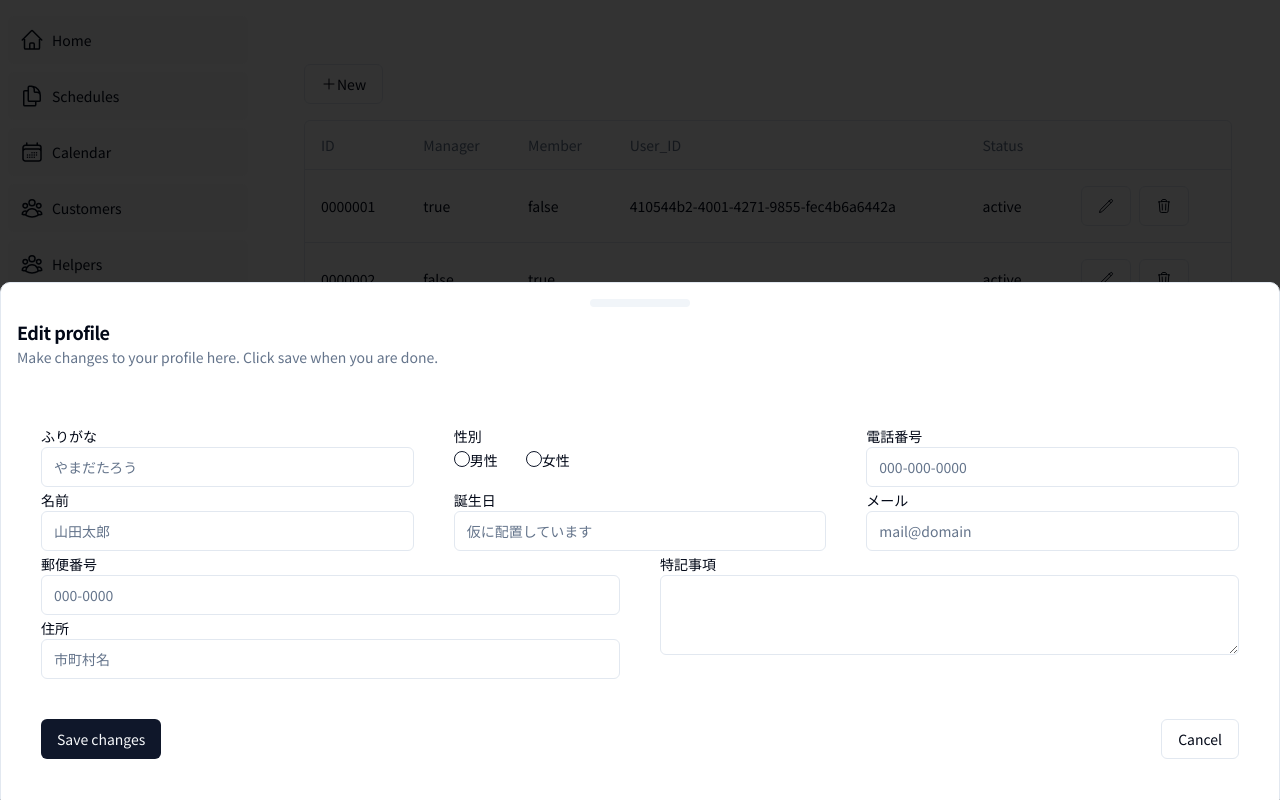
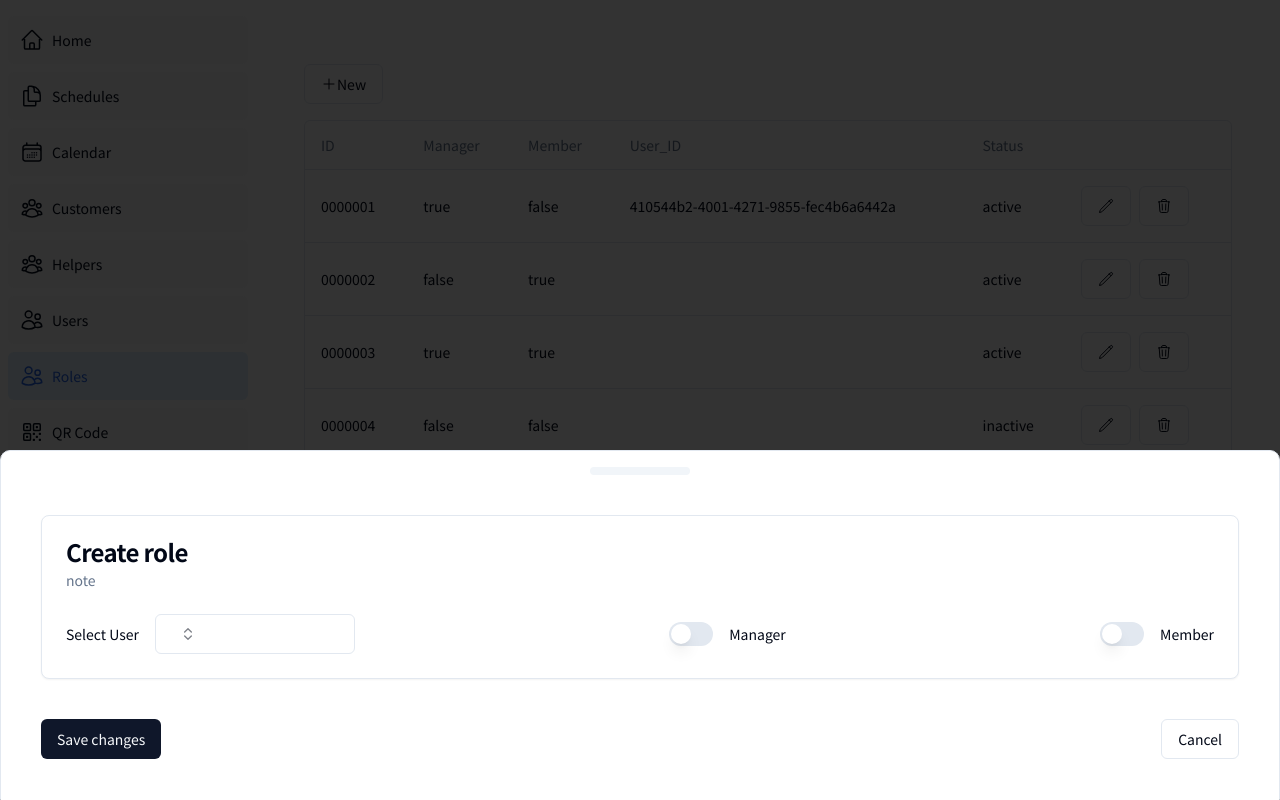
Before and after one commit to Takashi-Matsumura/nextjs-shadcn, a Next.js app: page /dashboard/role in a window 1280 px wide. Both pictures are taken after a click on the button "New". Built offline with nearby package versions, Linux system fonts and the light colour scheme.

Commit message:
Add @radix-ui/react-switch package and update role form in datatable-toolbar and datatable-columns

```diff
--- a/package.json
+++ b/package.json
@@ -20,6 +20,7 @@
     "@radix-ui/react-select": "^2.0.0",
     "@radix-ui/react-separator": "^1.0.3",
     "@radix-ui/react-slot": "^1.0.2",
+    "@radix-ui/react-switch": "^1.0.3",
     "@tanstack/react-table": "^8.11.3",
     "@types/bcrypt": "^5.0.2",
     "@vercel/postgres": "^0.5.1",
--- a/src/app/ui/role/datatable-columns.tsx
+++ b/src/app/ui/role/datatable-columns.tsx
@@ -18,6 +18,8 @@ import {
   DialogHeader,
   DialogTitle,
   DialogTrigger,
+  DialogFooter,
+  DialogClose,
 } from "@/components/ui/dialog";
 
 import { PencilIcon, TrashIcon } from "@heroicons/react/24/outline";
@@ -71,7 +73,10 @@ export const columns: ColumnDef<Role>[] = [
                   done.
                 </DrawerDescription>
               </DrawerHeader>
-              <RoleForm className="px-4 grid items-start gap-4" />
+              <RoleForm
+                openType="edit"
+                className="px-4 grid items-start gap-4"
+              />
             </DrawerContent>
           </Drawer>
 
@@ -85,10 +90,16 @@ export const columns: ColumnDef<Role>[] = [
               <DialogHeader>
                 <DialogTitle>Are you sure absolutely sure?</DialogTitle>
                 <DialogDescription>
-                  This action cannot be undone. This will permanently delete
-                  your account and remove your data from our servers.
+                  選択したユーザーの権限情報を削除します。この操作は取り消せません。
                 </DialogDescription>
               </DialogHeader>
+              <DialogFooter className="sm:justify-start">
+                <DialogClose asChild>
+                  <Button type="button" variant="secondary">
+                    OK
+                  </Button>
+                </DialogClose>
+              </DialogFooter>
             </DialogContent>
           </Dialog>
         </div>
--- a/src/app/ui/role/datatable-toolbar.tsx
+++ b/src/app/ui/role/datatable-toolbar.tsx
@@ -30,13 +30,10 @@ export function DataTableToolbar<TData>({
             </Button>
           </DrawerTrigger>
           <DrawerContent>
-            <DrawerHeader className="text-left">
-              <DrawerTitle>Edit profile</DrawerTitle>
-              <DrawerDescription>
-                Make changes to your profile here. Click save when you are done.
-              </DrawerDescription>
-            </DrawerHeader>
-            <RoleForm className="px-4 grid items-start gap-4" />
+            <RoleForm
+              openType="create"
+              className="px-4 grid items-start gap-4"
+            />
           </DrawerContent>
         </Drawer>
       </div>
--- a/src/app/ui/role/roleForm.tsx
+++ b/src/app/ui/role/roleForm.tsx
@@ -1,79 +1,132 @@
+"use client";
+
+import * as React from "react";
+import { Check, ChevronsUpDown } from "lucide-react";
+
 import { Label } from "@/components/ui/label";
-import { Input } from "@/components/ui/input";
-import { Textarea } from "@/components/ui/textarea";
 import { Button } from "@/components/ui/button";
-import { RadioGroup, RadioGroupItem } from "@/components/ui/radio-group";
 import { DrawerClose } from "@/components/ui/drawer";
+import { Switch } from "@/components/ui/switch";
+
+import { cn } from "@/lib/utils";
+import {
+  Command,
+  CommandEmpty,
+  CommandGroup,
+  CommandInput,
+  CommandItem,
+} from "@/components/ui/command";
+import {
+  Popover,
+  PopoverContent,
+  PopoverTrigger,
+} from "@/components/ui/popover";
+
+import {
+  Card,
+  CardContent,
+  CardDescription,
+  CardFooter,
+  CardHeader,
+  CardTitle,
+} from "@/components/ui/card";
 
 type RoleFormProps = {
   className?: string;
   // 他のpropsもここに追加します
+  openType: "create" | "edit";
 };
 
-export function RoleForm({ className }: RoleFormProps) {
+export function RoleForm({ openType }: RoleFormProps) {
+  const frameworks = [
+    {
+      value: "next.js",
+      label: "Aさん",
+    },
+    {
+      value: "sveltekit",
+      label: "Bさん",
+    },
+    {
+      value: "nuxt.js",
+      label: "Cさん",
+    },
+    {
+      value: "remix",
+      label: "Dさん",
+    },
+    {
+      value: "astro",
+      label: "Eさん",
+    },
+  ];
+
   return (
     <form className="p-10">
-      <div className="grid grid-cols-3 gap-10">
-        <div>
-          <div>
-            <Label htmlFor="kana">ふりがな</Label>
-            <Input id="kana" placeholder="やまだたろう" defaultValue="" />
+      <Card>
+        <CardHeader>
+          <CardTitle>
+            {openType === "create" ? "Create role" : "Edit role"}
+          </CardTitle>
+          <CardDescription>note</CardDescription>
+        </CardHeader>
+        <CardContent className="flex items-center justify-between">
+          <div className="flex space-x-4 items-center">
+            <Label htmlFor="user">Select User</Label>
+            <Popover>
+              <PopoverTrigger asChild>
+                <Button
+                  variant="outline"
+                  role="combobox"
+                  className="w-[200px] justify-between"
+                >
+                  {/* {value
+                    ? frameworks.find((framework) => framework.value === value)
+                        ?.label
+                    : "Select framework..."} */}
+                  <ChevronsUpDown className="ml-2 h-4 w-4 shrink-0 opacity-50" />
+                </Button>
+              </PopoverTrigger>
+              <PopoverContent className="w-[200px] p-0">
+                <Command>
+                  <CommandInput placeholder="Search framework..." />
+                  <CommandEmpty>No framework found.</CommandEmpty>
+                  <CommandGroup>
+                    {frameworks.map((framework) => (
+                      <CommandItem
+                        key={framework.value}
+                        value={framework.value}
+                        onSelect={(currentValue) => {
+                          // setValue(currentValue === value ? "" : currentValue);
+                          // setOpen(false);
+                        }}
+                      >
+                        {/* <Check
+                          className={cn(
+                            "mr-2 h-4 w-4",
+                            value === framework.value
+                              ? "opacity-100"
+                              : "opacity-0"
+                          )}
+                        /> */}
+                        {framework.label}
+                      </CommandItem>
+                    ))}
+                  </CommandGroup>
+                </Command>
+              </PopoverContent>
+            </Popover>
           </div>
-          <div>
-            <Label htmlFor="name">名前</Label>
-            <Input id="name" placeholder="山田太郎" defaultValue="" />
+          <div className="flex space-x-4 items-center">
+            <Switch />
+            <Label htmlFor="manager">Manager</Label>
           </div>
-        </div>
-        <div>
-          <div>
-            <Label htmlFor="gender">性別</Label>
-            <RadioGroup className="flex items-center justify-start space-x-5 mb-4">
-              <div>
-                <RadioGroupItem value="male" id="male"></RadioGroupItem>
-                <Label htmlFor="male">男性</Label>
-              </div>
-              <div>
-                <RadioGroupItem value="female" id="female"></RadioGroupItem>
-                <Label htmlFor="female">女性</Label>
-              </div>
-            </RadioGroup>
+          <div className="flex space-x-4 items-center">
+            <Switch />
+            <Label htmlFor="member">Member</Label>
           </div>
-          <div>
-            <Label htmlFor="birthdate">誕生日</Label>
-            <Input
-              id="birthdate"
-              placeholder="仮に配置しています"
-              defaultValue=""
-            />
-          </div>
-        </div>
-        <div>
-          <div>
-            <Label htmlFor="phone">電話番号</Label>
-            <Input id="phone" placeholder="000-000-0000" defaultValue="" />
-          </div>
-          <div>
-            <Label htmlFor="mail">メール</Label>
-            <Input id="mail" placeholder="mail@domain" defaultValue="" />
-          </div>
-        </div>
-      </div>
-      <div className="grid grid-cols-2 gap-10">
-        <div>
-          <div>
-            <Label htmlFor="postal">郵便番号</Label>
-            <Input id="postal" placeholder="000-0000" defaultValue="" />
-          </div>
-          <div>
-            <Label htmlFor="address">住所</Label>
-            <Input id="address" placeholder="市町村名" defaultValue="" />
-          </div>
-        </div>
-        <div>
-          <Label htmlFor="notes">特記事項</Label>
-          <Textarea id="notes" placeholder="" defaultValue="" />
-        </div>
-      </div>
+        </CardContent>
+      </Card>
 
       <div className="pt-10 flex items-center justify-between">
         <Button type="submit">Save changes</Button>
--- /dev/null
+++ b/src/components/ui/switch.tsx
@@ -0,0 +1,29 @@
+"use client"
+
+import * as React from "react"
+import * as SwitchPrimitives from "@radix-ui/react-switch"
+
+import { cn } from "@/lib/utils"
+
+const Switch = React.forwardRef<
+  React.ElementRef<typeof SwitchPrimitives.Root>,
+  React.ComponentPropsWithoutRef<typeof SwitchPrimitives.Root>
+>(({ className, ...props }, ref) => (
+  <SwitchPrimitives.Root
+    className={cn(
+      "peer inline-flex h-6 w-11 shrink-0 cursor-pointer items-center rounded-full border-2 border-transparent transition-colors focus-visible:outline-none focus-visible:ring-2 focus-visible:ring-ring focus-visible:ring-offset-2 focus-visible:ring-offset-background disabled:cursor-not-allowed disabled:opacity-50 data-[state=checked]:bg-primary data-[state=unchecked]:bg-input",
+      className
+    )}
+    {...props}
+    ref={ref}
+  >
+    <SwitchPrimitives.Thumb
+      className={cn(
+        "pointer-events-none block h-5 w-5 rounded-full bg-background shadow-lg ring-0 transition-transform data-[state=checked]:translate-x-5 data-[state=unchecked]:translate-x-0"
+      )}
+    />
+  </SwitchPrimitives.Root>
+))
+Switch.displayName = SwitchPrimitives.Root.displayName
+
+export { Switch }
```
Also changed, not shown: 1 other file (tests, documents, lock files or other folders).
